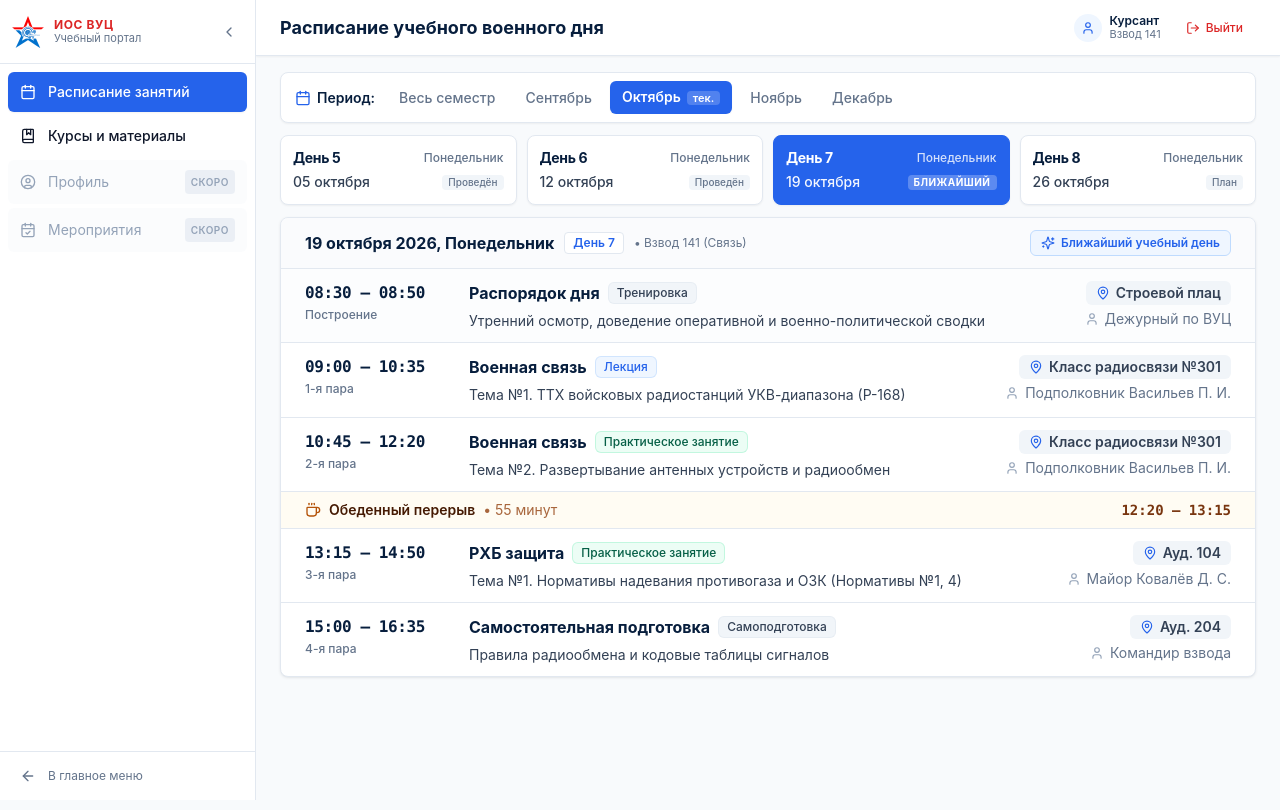
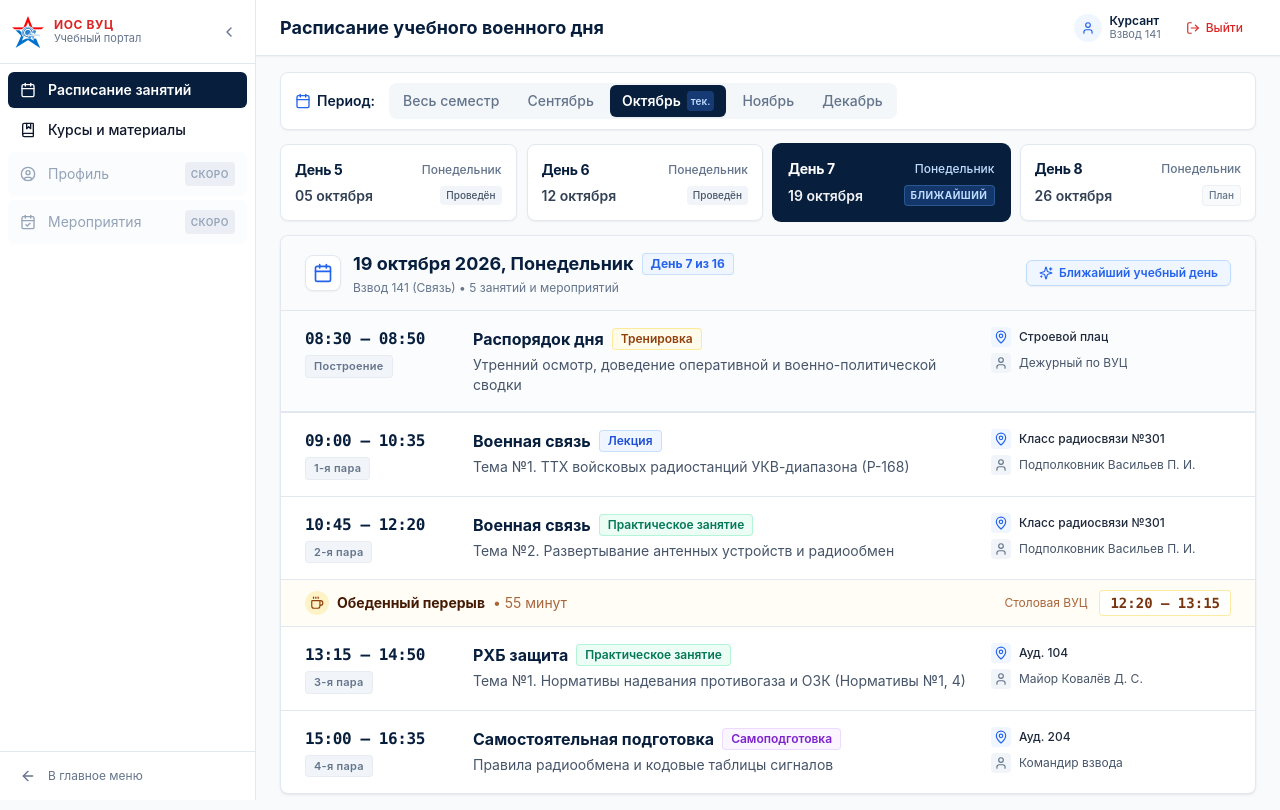
Before and after one commit to goliluxa/vuc-EOS, a React (Vite) app: page /cadet/lms in a window 1280 px wide. Built offline with nearby package versions, Linux system fonts and the light colour scheme; no server answers.

Commit message:
refactor(lms): redesign schedule layout, 3-column session cards, unified calendar and navy theme

```diff
--- a/src/pages/cadet/lms/CadetScheduleSection.tsx
+++ b/src/pages/cadet/lms/CadetScheduleSection.tsx
@@ -1,5 +1,5 @@
 import React, { useState } from 'react';
-import { CheckCircle2, Calendar, Sparkles } from 'lucide-react';
+import { CheckCircle2, Calendar, Sparkles, Clock } from 'lucide-react';
 import { scheduleService, SEMESTER_MONTHS, MonthOption } from '../../../services/scheduleService';
 import { CadetSessionRow } from './CadetSessionRow';
 
@@ -16,21 +16,40 @@ const renderDayCardBadge = (
   if (isNearest) {
     return (
       <span
-        className={`text-[9px] sm:text-[10px] font-bold px-1.5 py-0.2 rounded uppercase tracking-wider shrink-0 whitespace-nowrap ${
-          isSelected ? 'bg-white/25 text-white' : 'bg-blue-100 text-military-blue'
+        className={`text-[9px] sm:text-[10px] font-bold px-1.5 py-0.5 rounded uppercase tracking-wider shrink-0 whitespace-nowrap ${
+          isSelected
+            ? 'bg-blue-500/25 text-blue-200 border border-blue-400/30'
+            : 'bg-blue-50 text-military-blue border border-blue-200'
         }`}
       >
         {isCompact ? 'Ближ.' : 'Ближайший'}
       </span>
     );
   }
+
+  if (isPast) {
     return (
       <span
-      className={`text-[9px] sm:text-[10px] font-medium px-1.5 py-0.2 rounded shrink-0 whitespace-nowrap ${
-        isSelected ? 'bg-white/20 text-white' : 'bg-slate-100 text-slate-500'
+        className={`text-[9px] sm:text-[10px] font-medium px-1.5 py-0.5 rounded shrink-0 whitespace-nowrap ${
+          isSelected
+            ? 'bg-white/20 text-white/90'
+            : 'bg-slate-100 text-slate-600'
         }`}
       >
-      {isPast ? (isCompact ? 'Пров.' : 'Проведён') : 'План'}
+        {isCompact ? 'Пров.' : 'Проведён'}
+      </span>
+    );
+  }
+
+  return (
+    <span
+      className={`text-[9px] sm:text-[10px] font-medium px-1.5 py-0.5 rounded shrink-0 whitespace-nowrap ${
+        isSelected
+          ? 'bg-white/15 text-white/80'
+          : 'bg-slate-50 text-slate-500 border border-slate-200/50'
+      }`}
+    >
+      План
     </span>
   );
 };
@@ -77,16 +96,17 @@ export const CadetScheduleSection: React.FC<CadetScheduleSectionProps> = ({
   };
 
   return (
-    <div className="space-y-3 animate-fade-in">
+    <div className="space-y-3.5 animate-fade-in">
       {/* Top Period Selector Bar */}
-      <div className="flex flex-col sm:flex-row sm:items-center justify-between gap-2.5 bg-white border border-surface-border px-3.5 py-2 rounded-lg shadow-xs">
+      <div className="flex flex-col sm:flex-row sm:items-center justify-between gap-2.5 bg-white border border-surface-border px-3.5 py-2.5 rounded-lg shadow-xs">
         {/* Month & Semester Tabs */}
         <div className="flex items-center gap-1.5 overflow-x-auto no-scrollbar">
-          <div className="flex items-center gap-1.5 text-xs sm:text-sm font-semibold text-navy-deep mr-1.5 shrink-0">
+          <div className="flex items-center gap-1.5 text-xs sm:text-sm font-semibold text-navy-deep mr-2 shrink-0">
             <Calendar className="w-4 h-4 text-military-blue" />
             <span>Период:</span>
           </div>
 
+          <div className="flex items-center gap-1 bg-slate-100/80 p-0.5 rounded-lg">
             {SEMESTER_MONTHS.map((m) => {
               const isActive = selectedMonth === m.key;
               const isOct = m.key === 'oct';
@@ -95,20 +115,20 @@ export const CadetScheduleSection: React.FC<CadetScheduleSectionProps> = ({
                   key={m.key}
                   type="button"
                   onClick={() => handleSelectMonth(m.key)}
-                className={`px-3 py-1.5 text-xs sm:text-sm font-medium rounded-md transition-colors shrink-0 ${
+                  className={`px-3 py-1.5 text-xs sm:text-sm rounded-md transition-all shrink-0 flex items-center gap-1.5 ${
                     isActive
-                    ? 'bg-military-blue text-white shadow-xs font-semibold'
-                    : 'text-content-secondary hover:text-navy-deep hover:bg-slate-100'
+                      ? 'bg-navy-deep text-white shadow-xs font-semibold'
+                      : 'text-content-secondary hover:text-navy-deep hover:bg-white/60 font-medium'
                   }`}
                   title={m.fullName}
                 >
                   <span>{m.label}</span>
                   {isOct && (
                     <span
-                    className={`ml-1.5 text-[10px] sm:text-[11px] px-1.5 py-0.2 rounded ${
+                      className={`text-[10px] px-1 py-0.2 rounded font-semibold ${
                         isActive
-                        ? 'bg-white/20 text-white'
-                        : 'bg-blue-100 text-military-blue font-semibold'
+                          ? 'bg-blue-500/30 text-blue-200'
+                          : 'bg-blue-100 text-military-blue'
                       }`}
                     >
                       тек.
@@ -117,6 +137,7 @@ export const CadetScheduleSection: React.FC<CadetScheduleSectionProps> = ({
                 </button>
               );
             })}
+          </div>
         </div>
 
         {/* Right: Jump to Nearest Button */}
@@ -172,16 +193,16 @@ export const CadetScheduleSection: React.FC<CadetScheduleSectionProps> = ({
                   type="button"
                   onClick={() => setSelectedDayNumber(d.dayNumber)}
                   className={`rounded-lg border text-left transition-all ${
-                    isCompact ? 'p-2 sm:p-2.5' : 'p-2.5 sm:p-3'
+                    isCompact ? 'p-2 sm:p-2.5' : 'p-3 sm:p-3.5'
                   } ${
                     isSelected
-                      ? 'bg-military-blue text-white border-military-blue shadow-sm'
+                      ? 'bg-navy-deep text-white border-navy-deep shadow-sm ring-1 ring-navy-deep'
                       : isNearest
-                      ? 'bg-blue-50/70 border-blue-300 text-navy-deep hover:bg-blue-100/60 shadow-xs'
-                      : 'bg-white border-surface-border text-navy-deep hover:bg-slate-50 shadow-xs'
+                      ? 'bg-blue-50/60 border-blue-300 text-navy-deep hover:bg-blue-100/60 shadow-xs'
+                      : 'bg-white border-surface-border text-navy-deep hover:bg-slate-50 hover:border-slate-300 shadow-xs'
                   }`}
                 >
-                  <div className="flex items-center justify-between gap-1 mb-1">
+                  <div className="flex items-center justify-between gap-1 mb-1.5">
                     <span
                       className={`text-xs sm:text-sm font-bold tracking-tight whitespace-nowrap shrink-0 ${
                         isSelected ? 'text-white' : 'text-navy-deep'
@@ -191,7 +212,7 @@ export const CadetScheduleSection: React.FC<CadetScheduleSectionProps> = ({
                     </span>
                     <span
                       className={`text-[11px] sm:text-xs font-medium whitespace-nowrap shrink-0 ${
-                        isSelected ? 'text-white/80' : 'text-content-secondary'
+                        isSelected ? 'text-blue-200' : 'text-content-secondary'
                       }`}
                     >
                       {shortDayOfWeek}
@@ -200,7 +221,7 @@ export const CadetScheduleSection: React.FC<CadetScheduleSectionProps> = ({
 
                   <div className="flex items-center justify-between gap-1">
                     <span
-                      className={`text-xs sm:text-sm font-medium whitespace-nowrap truncate ${
+                      className={`text-xs sm:text-sm font-semibold whitespace-nowrap truncate ${
                         isSelected ? 'text-white/95' : 'text-slate-700'
                       }`}
                     >
@@ -218,33 +239,41 @@ export const CadetScheduleSection: React.FC<CadetScheduleSectionProps> = ({
 
       {/* Daily Schedule Detailed Table */}
       <div className="bg-white border border-surface-border rounded-lg shadow-card overflow-hidden">
-        {/* Header */}
-        <div className="px-4 sm:px-6 py-2.5 sm:py-3 bg-slate-50/70 border-b border-surface-border flex items-center justify-between gap-3">
-          <div className="flex items-center gap-2.5 flex-wrap">
-            <h3 className="text-sm sm:text-base font-bold text-navy-deep">
+        {/* Day Card Header */}
+        <div className="px-4 sm:px-6 py-3 sm:py-3.5 bg-slate-50/80 border-b border-surface-border flex flex-col sm:flex-row sm:items-center justify-between gap-3">
+          <div className="flex items-center gap-3">
+            <div className="w-9 h-9 rounded-lg bg-white border border-surface-border shadow-xs flex items-center justify-center text-military-blue shrink-0">
+              <Calendar className="w-5 h-5" />
+            </div>
+            <div>
+              <div className="flex items-center gap-2 flex-wrap">
+                <h3 className="text-base sm:text-lg font-bold text-navy-deep">
                   {currentDay.date}, {currentDay.dayOfWeek}
                 </h3>
-            <span className="text-xs font-semibold px-2 py-0.5 rounded bg-white border border-surface-border text-military-blue">
-              День {currentDay.dayNumber}
-            </span>
-            <span className="text-xs text-content-secondary hidden sm:inline">
-              • {platoon}
+                <span className="text-xs font-bold px-2 py-0.5 rounded bg-blue-50 text-military-blue border border-blue-200/80">
+                  День {currentDay.dayNumber} из 16
                 </span>
               </div>
+              <p className="text-xs text-content-secondary mt-0.5">
+                {platoon} • 5 занятий и мероприятий
+              </p>
+            </div>
+          </div>
 
-          <div className="flex items-center gap-2">
+          <div className="flex items-center gap-2 shrink-0 self-start sm:self-auto">
             {isNearestDay ? (
-              <span className="inline-flex items-center gap-1.5 px-2.5 py-1 rounded-md text-xs font-semibold bg-blue-50 text-military-blue border border-blue-200">
+              <span className="inline-flex items-center gap-1.5 px-3 py-1 rounded-md text-xs font-semibold bg-blue-50 text-military-blue border border-blue-200 shadow-xs">
                 <Sparkles className="w-3.5 h-3.5" />
                 <span>Ближайший учебный день</span>
               </span>
             ) : isCurrentDayPast ? (
-              <span className="inline-flex items-center gap-1.5 px-2.5 py-1 rounded-md text-xs font-medium text-slate-600 bg-slate-100 border border-slate-200">
+              <span className="inline-flex items-center gap-1.5 px-3 py-1 rounded-md text-xs font-semibold text-emerald-800 bg-emerald-50 border border-emerald-200">
                 <CheckCircle2 className="w-3.5 h-3.5 text-emerald-600" />
                 <span>День проведён</span>
               </span>
             ) : (
-              <span className="inline-flex items-center gap-1.5 px-2.5 py-1 rounded-md text-xs font-medium text-slate-500 bg-slate-50 border border-slate-200">
+              <span className="inline-flex items-center gap-1.5 px-3 py-1 rounded-md text-xs font-medium text-slate-600 bg-slate-100 border border-slate-200">
+                <Clock className="w-3.5 h-3.5 text-slate-400" />
                 <span>Запланировано</span>
               </span>
             )}
@@ -260,5 +289,4 @@ export const CadetScheduleSection: React.FC<CadetScheduleSectionProps> = ({
       </div>
     </div>
   );
-
 };
--- a/src/pages/cadet/lms/CadetSessionRow.tsx
+++ b/src/pages/cadet/lms/CadetSessionRow.tsx
@@ -6,14 +6,18 @@ interface CadetSessionRowProps {
   session: ScheduleSession;
 }
 
-const getSessionTypeBadgeClass = (type: string) => {
+const getSessionTypeBadgeClass = (type: ScheduleSession['type']) => {
   switch (type) {
     case 'Лекция':
-      return 'bg-blue-50 text-military-blue border-blue-200/60';
+      return 'bg-blue-50 text-blue-700 border-blue-200/80';
     case 'Практическое занятие':
-      return 'bg-emerald-50 text-emerald-800 border-emerald-200/60';
+      return 'bg-emerald-50 text-emerald-700 border-emerald-200/80';
+    case 'Самоподготовка':
+      return 'bg-purple-50 text-purple-700 border-purple-200/80';
+    case 'Тренировка':
+      return 'bg-amber-50 text-amber-800 border-amber-200/80';
     default:
-      return 'bg-slate-100 text-slate-700 border-slate-200/60';
+      return 'bg-slate-100 text-slate-700 border-slate-200';
   }
 };
 
@@ -23,30 +27,28 @@ export const CadetSessionRow: React.FC<CadetSessionRowProps> = ({ session }) =>
   return (
     <>
       <div
-        className={`px-4 sm:px-6 py-2.5 sm:py-3 flex flex-col sm:flex-row sm:items-start gap-2 sm:gap-5 transition-colors ${
-          isInspection ? 'bg-slate-50/40' : 'hover:bg-slate-50/50'
+        className={`px-4 sm:px-6 py-3.5 sm:py-4 flex flex-col md:flex-row md:items-start gap-3 md:gap-6 transition-colors border-b border-surface-border last:border-b-0 ${
+          isInspection ? 'bg-slate-50/50' : 'hover:bg-slate-50/60'
         }`}
       >
-        {/* Left: Time & Session Name */}
-        <div className="sm:w-36 shrink-0 flex sm:flex-col items-baseline sm:items-start justify-between sm:justify-start gap-0.5">
+        {/* Column 1: Time & Session Index */}
+        <div className="md:w-36 shrink-0 flex md:flex-col items-center md:items-start justify-between md:justify-start gap-1">
           <span className="font-mono text-sm sm:text-base font-bold text-navy-deep tracking-tight">
             {session.time}
           </span>
-          <span className="text-xs font-medium text-content-secondary">
+          <span className="text-[11px] font-semibold tracking-wide text-content-secondary bg-slate-100 border border-slate-200/70 px-2 py-0.5 rounded">
             {isInspection ? 'Построение' : `${session.sessionNumber}-я пара`}
           </span>
         </div>
 
-        {/* Right: Subject, Type, Classroom, Topic, Instructor */}
-        <div className="flex-1 min-w-0 space-y-1">
-          {/* Top Row: Subject + Type + Classroom */}
-          <div className="flex flex-wrap items-center justify-between gap-2">
-            <div className="flex items-center gap-2 flex-wrap">
-              <h4 className="text-sm sm:text-base font-bold text-navy-deep">
+        {/* Column 2: Subject, Type Badge & Topic */}
+        <div className="flex-1 min-w-0">
+          <div className="flex flex-wrap items-center gap-2 mb-1">
+            <h4 className="text-sm sm:text-base font-bold text-navy-deep leading-snug">
               {session.subject}
             </h4>
             <span
-                className={`text-xs font-medium px-2 py-0.5 rounded-md border ${getSessionTypeBadgeClass(
+              className={`text-xs font-semibold px-2 py-0.5 rounded border ${getSessionTypeBadgeClass(
                 session.type
               )}`}
             >
@@ -54,37 +56,46 @@ export const CadetSessionRow: React.FC<CadetSessionRowProps> = ({ session }) =>
             </span>
           </div>
 
-            {/* Classroom */}
-            <div className="inline-flex items-center gap-1.5 text-xs sm:text-sm font-semibold text-slate-700 bg-slate-100 px-2.5 py-0.5 rounded-md">
-              <MapPin className="w-3.5 h-3.5 text-military-blue" />
-              <span>{session.classroom}</span>
-            </div>
+          <p className="text-xs sm:text-sm text-slate-600 leading-relaxed font-normal">
+            {session.topic}
+          </p>
         </div>
 
-          {/* Bottom Row: Topic & Instructor */}
-          <div className="flex flex-wrap items-baseline justify-between gap-x-4 gap-y-1 text-xs sm:text-sm text-slate-600">
-            <p className="line-clamp-1 leading-snug text-slate-700">
-              {session.topic}
-            </p>
-            <div className="flex items-center gap-1.5 text-xs sm:text-sm text-content-secondary shrink-0">
-              <User className="w-3.5 h-3.5 text-slate-400" />
-              <span>{session.instructor}</span>
+        {/* Column 3: Location & Instructor (Grouped metadata) */}
+        <div className="shrink-0 md:w-60 flex flex-col justify-center gap-1.5 pt-2 md:pt-0 border-t border-slate-100 md:border-t-0 text-xs">
+          <div className="flex items-center gap-2 text-slate-800 font-medium">
+            <div className="w-5 h-5 rounded bg-blue-50 text-military-blue flex items-center justify-center shrink-0">
+              <MapPin className="w-3.5 h-3.5" />
             </div>
+            <span className="truncate">{session.classroom}</span>
+          </div>
+
+          <div className="flex items-center gap-2 text-content-secondary">
+            <div className="w-5 h-5 rounded bg-slate-100 text-slate-500 flex items-center justify-center shrink-0">
+              <User className="w-3.5 h-3.5" />
+            </div>
+            <span className="truncate text-slate-600">{session.instructor}</span>
           </div>
         </div>
       </div>
 
-      {/* Lunch Break banner between pair 2 (ends 12:20) and pair 3 (starts 13:15) */}
+      {/* Lunch Break Intermission between 2nd pair and 3rd pair */}
       {session.sessionNumber === 2 && (
-        <div className="py-2 px-4 sm:px-6 bg-amber-50/60 border-y border-amber-200/60 flex items-center justify-between text-xs sm:text-sm">
-          <div className="flex items-center gap-2">
-            <Coffee className="w-4 h-4 text-amber-700" />
-            <span className="font-semibold text-amber-950">Обеденный перерыв</span>
-            <span className="text-amber-800/80">• 55 минут</span>
+        <div className="py-2.5 px-4 sm:px-6 bg-amber-50/50 border-y border-amber-200/60 flex items-center justify-between text-xs sm:text-sm">
+          <div className="flex items-center gap-2 text-amber-950">
+            <div className="w-6 h-6 rounded-full bg-amber-100 flex items-center justify-center text-amber-800 shrink-0">
+              <Coffee className="w-3.5 h-3.5" />
             </div>
-          <span className="font-mono text-xs sm:text-sm font-semibold text-amber-900">
-            12:20 – 13:15
+            <span className="font-bold">Обеденный перерыв</span>
+            <span className="text-amber-800/80 text-xs sm:text-sm hidden sm:inline">• 55 минут</span>
+          </div>
+
+          <div className="flex items-center gap-3">
+            <span className="text-amber-800/80 text-xs hidden md:inline">Столовая ВУЦ</span>
+            <span className="font-mono text-xs sm:text-sm font-bold text-amber-900 bg-white/80 border border-amber-200/80 px-2.5 py-0.5 rounded">
+              12:20 — 13:15
             </span>
+          </div>
         </div>
       )}
     </>
--- a/src/pages/cadet/lms/CadetSidebar.tsx
+++ b/src/pages/cadet/lms/CadetSidebar.tsx
@@ -84,10 +84,10 @@ export const CadetSidebar: React.FC<CadetSidebarProps> = ({
           <button
             type="button"
             onClick={() => onSelectSection('schedule')}
-            className={`w-full flex items-center gap-3 px-3 py-2.5 rounded-md text-xs sm:text-sm font-medium transition-colors ${
+            className={`w-full flex items-center gap-3 px-3 py-2 rounded-md text-xs sm:text-sm transition-colors ${
               activeSection === 'schedule'
-                ? 'bg-military-blue text-white shadow-xs'
-                : 'text-content-primary hover:bg-slate-100'
+                ? 'bg-navy-deep text-white shadow-xs font-semibold'
+                : 'text-content-primary hover:bg-slate-100 font-medium'
             }`}
             title="Расписание занятий"
           >
@@ -99,10 +99,10 @@ export const CadetSidebar: React.FC<CadetSidebarProps> = ({
           <button
             type="button"
             onClick={() => onSelectSection('courses')}
-            className={`w-full flex items-center gap-3 px-3 py-2.5 rounded-md text-xs sm:text-sm font-medium transition-colors ${
+            className={`w-full flex items-center gap-3 px-3 py-2 rounded-md text-xs sm:text-sm transition-colors ${
               activeSection === 'courses'
-                ? 'bg-military-blue text-white shadow-xs'
-                : 'text-content-primary hover:bg-slate-100'
+                ? 'bg-navy-deep text-white shadow-xs font-semibold'
+                : 'text-content-primary hover:bg-slate-100 font-medium'
             }`}
             title="Курсы военной подготовки"
           >
```
Lines whose indentation alone changed are shown as unchanged.
